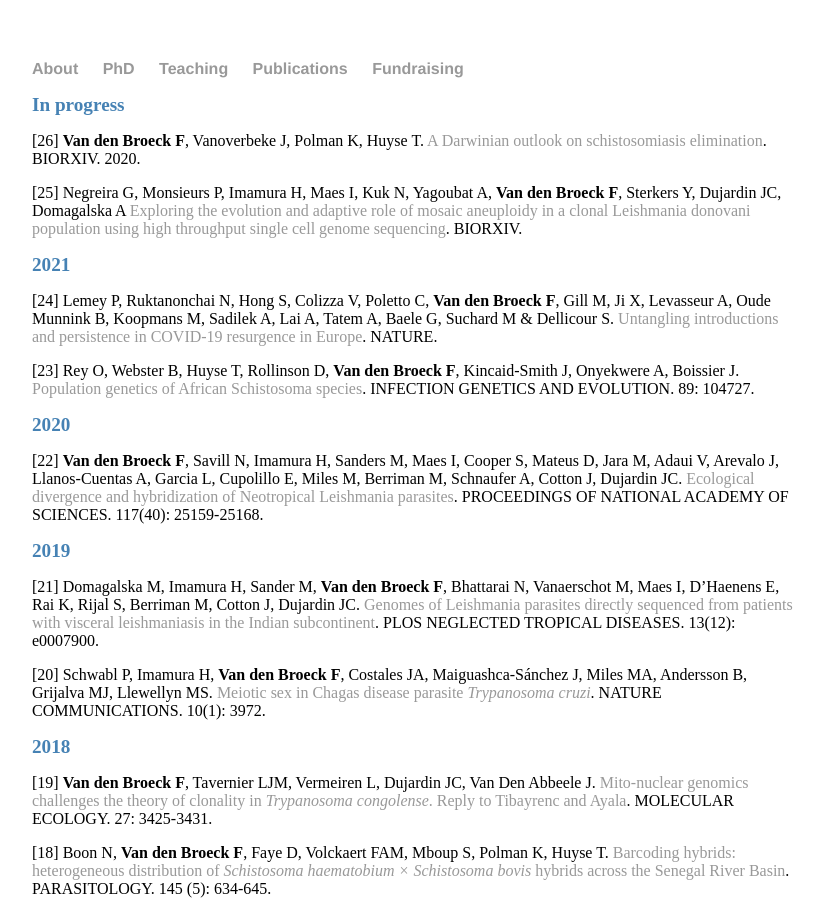
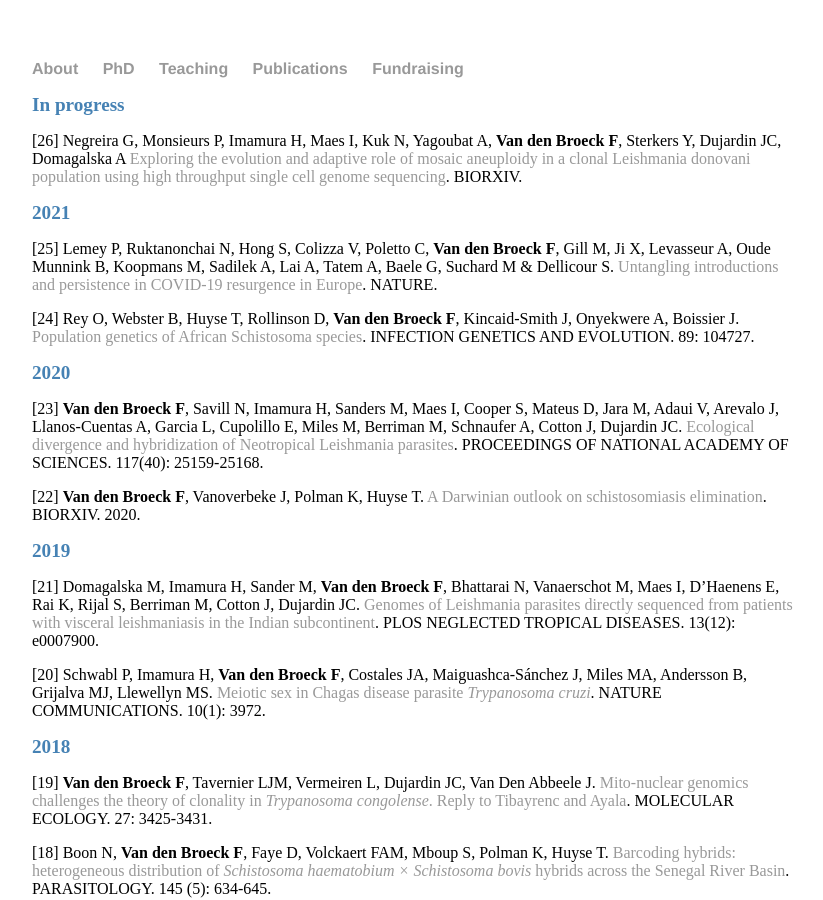
Before and after one commit to FreBio/FreBio.github.io, a Jekyll site: the page built from Pubs/index.md, in a window 1280 px wide and 900 px high. Shown: the whole window, without its empty margins (224-1047 px from the left). Built offline with Jekyll 4.4.1, drawn with Linux system fonts in a browser that asks for light colours; our own code applies the rules of GitHub Pages for plain Markdown files.

```diff
--- a/Pubs/index.md
+++ b/Pubs/index.md
@@ -3,17 +3,17 @@ layout: default
 ---
 
 ## In progress
-[26] **Van den Broeck F**, Vanoverbeke J, Polman K, Huyse T. [A Darwinian outlook on schistosomiasis elimination](https://doi.org/10.1101/2020.10.28.358523). BIORXIV. 2020.
-
-[25] Negreira G, Monsieurs P, Imamura H, Maes I, Kuk N, Yagoubat A, **Van den Broeck F**, Sterkers Y, Dujardin JC, Domagalska A [Exploring the evolution and adaptive role of mosaic aneuploidy in a clonal Leishmania donovani population using high throughput single cell genome sequencing](https://doi.org/10.1101/2020.03.05.976233). BIORXIV.
+[26] Negreira G, Monsieurs P, Imamura H, Maes I, Kuk N, Yagoubat A, **Van den Broeck F**, Sterkers Y, Dujardin JC, Domagalska A [Exploring the evolution and adaptive role of mosaic aneuploidy in a clonal Leishmania donovani population using high throughput single cell genome sequencing](https://doi.org/10.1101/2020.03.05.976233). BIORXIV.
 
 ## 2021
-[24] Lemey P, Ruktanonchai N, Hong S, Colizza V, Poletto C, **Van den Broeck F**, Gill M, Ji X, Levasseur A, Oude Munnink B, Koopmans M, Sadilek A, Lai A, Tatem A, Baele G, Suchard M & Dellicour S. [Untangling introductions and persistence in COVID-19 resurgence in Europe](https://www.nature.com/articles/s41586-021-03754-2). NATURE.
+[25] Lemey P, Ruktanonchai N, Hong S, Colizza V, Poletto C, **Van den Broeck F**, Gill M, Ji X, Levasseur A, Oude Munnink B, Koopmans M, Sadilek A, Lai A, Tatem A, Baele G, Suchard M & Dellicour S. [Untangling introductions and persistence in COVID-19 resurgence in Europe](https://www.nature.com/articles/s41586-021-03754-2). NATURE.
 
-[23] Rey O, Webster B, Huyse T, Rollinson D, **Van den Broeck F**, Kincaid-Smith J, Onyekwere A, Boissier J. [Population genetics of African Schistosoma species](https://www.sciencedirect.com/science/article/abs/pii/S1567134821000241#!). INFECTION GENETICS AND EVOLUTION. 89: 104727.
+[24] Rey O, Webster B, Huyse T, Rollinson D, **Van den Broeck F**, Kincaid-Smith J, Onyekwere A, Boissier J. [Population genetics of African Schistosoma species](https://www.sciencedirect.com/science/article/abs/pii/S1567134821000241#!). INFECTION GENETICS AND EVOLUTION. 89: 104727.
 
 ## 2020
-[22] **Van den Broeck F**, Savill N, Imamura H, Sanders M, Maes I, Cooper S, Mateus D, Jara M, Adaui V, Arevalo J, Llanos-Cuentas A, Garcia L, Cupolillo E, Miles M, Berriman M, Schnaufer A, Cotton J, Dujardin JC. [Ecological divergence and hybridization of Neotropical Leishmania parasites](https://www.pnas.org/content/early/2020/09/18/1920136117). PROCEEDINGS OF NATIONAL ACADEMY OF SCIENCES. 117(40): 25159-25168.
+[23] **Van den Broeck F**, Savill N, Imamura H, Sanders M, Maes I, Cooper S, Mateus D, Jara M, Adaui V, Arevalo J, Llanos-Cuentas A, Garcia L, Cupolillo E, Miles M, Berriman M, Schnaufer A, Cotton J, Dujardin JC. [Ecological divergence and hybridization of Neotropical Leishmania parasites](https://www.pnas.org/content/early/2020/09/18/1920136117). PROCEEDINGS OF NATIONAL ACADEMY OF SCIENCES. 117(40): 25159-25168.
+
+[22] **Van den Broeck F**, Vanoverbeke J, Polman K, Huyse T. [A Darwinian outlook on schistosomiasis elimination](https://doi.org/10.1101/2020.10.28.358523). BIORXIV. 2020.
 
 ## 2019
 [21] Domagalska M, Imamura H, Sander M, **Van den Broeck F**, Bhattarai N, Vanaerschot M, Maes I, D’Haenens E, Rai K, Rijal S, Berriman M, Cotton J, Dujardin JC. [Genomes of Leishmania parasites directly sequenced from patients with visceral leishmaniasis in the Indian subcontinent](https://doi.org/10.1371/journal.pntd.0007900). PLOS NEGLECTED TROPICAL DISEASES. 13(12): e0007900.
```
